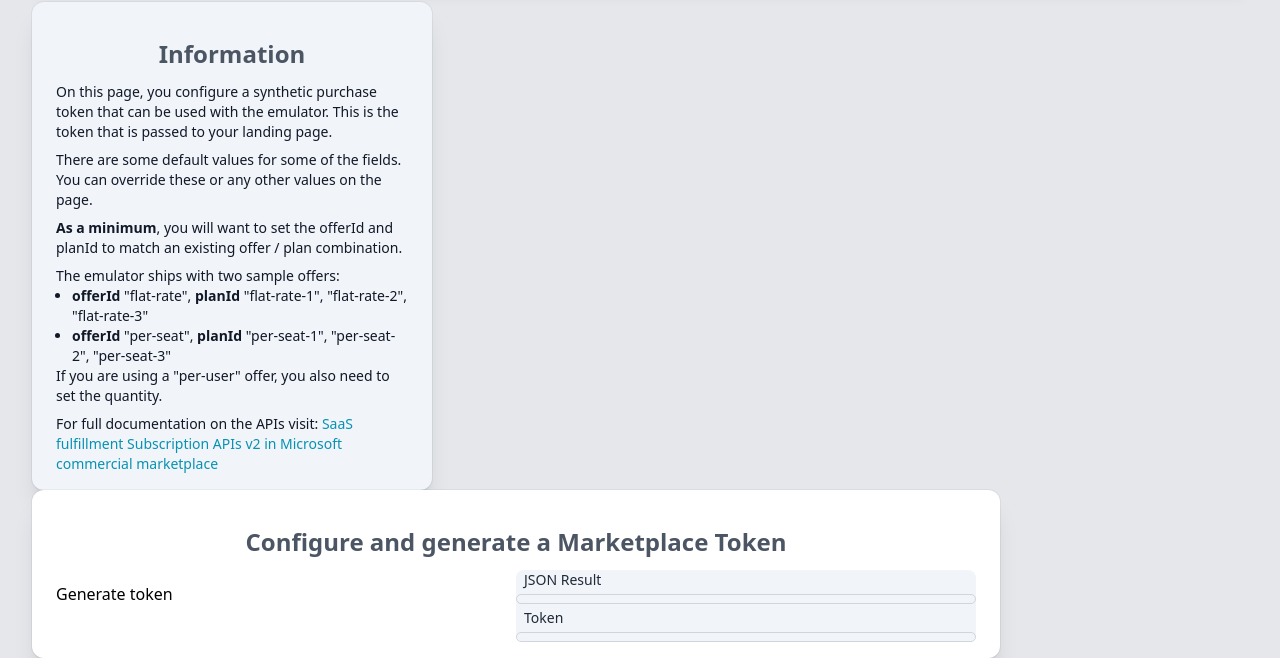
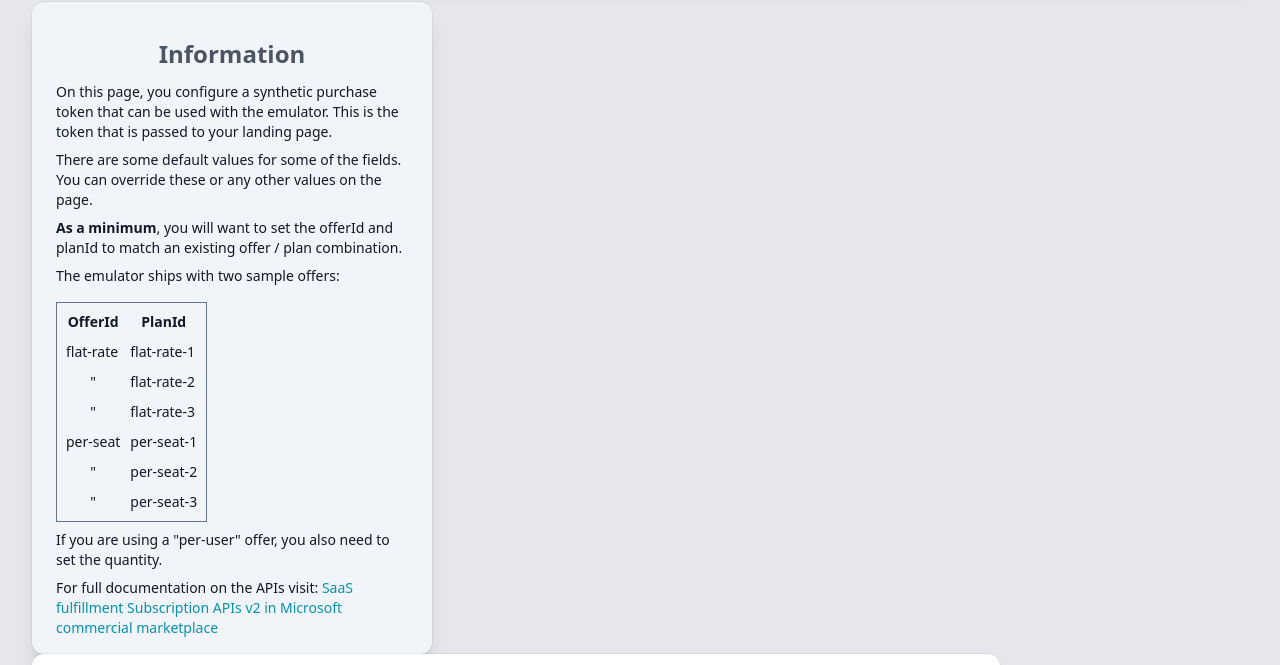
Before and after one commit to microsoft/Commercial-Marketplace-SaaS-API-Emulator, a website: page src/client/index.html in a window 1280 px wide. Shown: the part 142-807 px from the top of the page. Drawn offline with nearby package versions, Linux system fonts and the light colour scheme; files that its build step writes are made by us from their sources; no server answers.

Commit message:
Tidying up

```diff
--- a/src/client/index.html
+++ b/src/client/index.html
@@ -236,17 +236,39 @@
               existing offer / plan combination.
             </p>
             <p class="pt-2">The emulator ships with two sample offers:</p>
-            <ul class="list-disc pl-4">
-              <li>
-                <span class="font-semibold">offerId </span> "flat-rate",
-                <span class="font-semibold">planId</span> "flat-rate-1", "flat-rate-2", "flat-rate-3"
-              </li>
-              <li>
-                <span class="font-semibold">offerId </span> "per-seat",
-                <span class="font-semibold">planId</span> "per-seat-1", "per-seat-2", "per-seat-3"
-              </li>
-            </ul>
-            <p>If you are using a "per-user" offer, you also need to set the quantity.</p>
+            <div class="pt-4 w-max">
+              <table class="border-separate border-spacing-2 border border-slate-500">
+                <tr>
+                  <th>OfferId</th>
+                  <th>PlanId</th>
+                </tr>
+                <tr>
+                  <td>flat-rate</td>
+                  <td>flat-rate-1</td>
+                </tr>
+                <tr>
+                  <td style="text-align: center">"</td>
+                  <td>flat-rate-2</td>
+                </tr>
+                <tr>
+                  <td style="text-align: center">"</td>
+                  <td>flat-rate-3</td>
+                </tr>
+                <tr>
+                  <td>per-seat</td>
+                  <td>per-seat-1</td>
+                </tr>
+                <tr>
+                  <td style="text-align: center">"</td>
+                  <td>per-seat-2</td>
+                </tr>
+                <tr>
+                  <td style="text-align: center">"</td>
+                  <td>per-seat-3</td>
+                </tr>
+              </table>
+            </div>
+            <p class="pt-2">If you are using a "per-user" offer, you also need to set the quantity.</p>
             <p class="pt-2">
               For full documentation on the APIs visit:
               <a
```
Also changed, not shown: src/client/config.html (+3 -2 lines), src/client/landing.html (+5 -5 lines), src/client/subscriptions.html (+8 -7 lines), .devcontainer/devcontainer.json, 1 other file.
